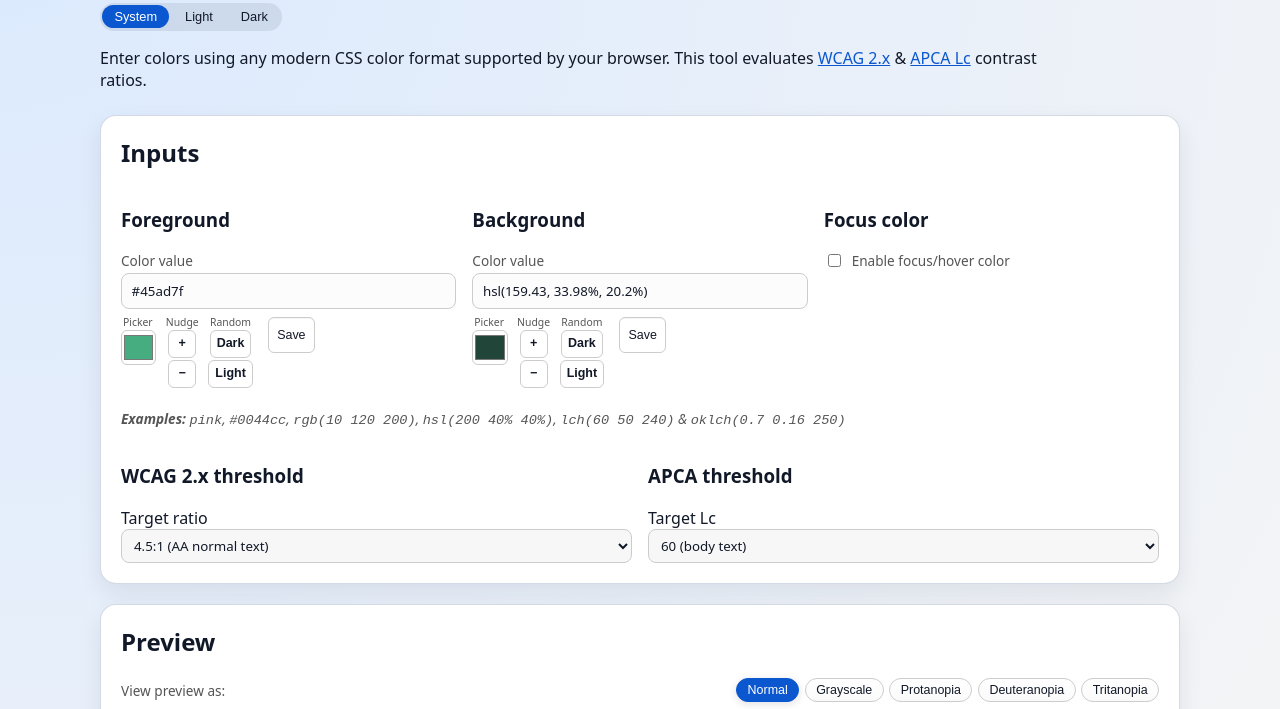
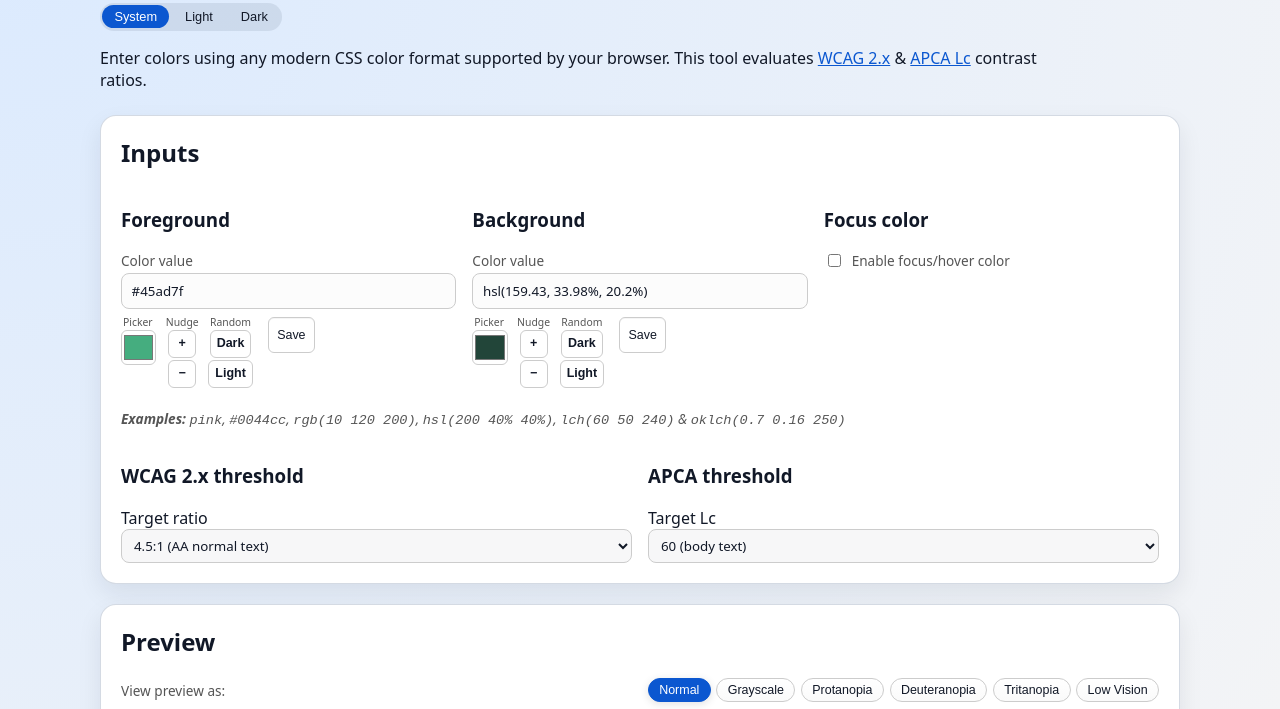
Before and after one commit to mgifford/contrast-plus, a website: page index.html in a window 1280 px wide. Shown: the part 91-800 px from the top of the page. Drawn offline with Linux system fonts and the light colour scheme; no server answers.

Commit message:
Update index.html
another attempt at low-vision

```diff
--- a/index.html
+++ b/index.html
@@ -164,8 +164,9 @@
         <button type="button" class="sim-toggle btn-secondary" data-sim="deuteranopia" aria-pressed="false">Deuteranopia</button>
         <button type="button" class="sim-toggle btn-secondary" data-sim="tritanopia" aria-pressed="false">Tritanopia</button>
 
+        <button type="button" class="sim-toggle btn-secondary" data-sim="low-vision" aria-pressed="false">Low Vision</button>
+
 		<!-- Hide - these aren't working
-        <button type="button" class="sim-toggle btn-secondary" data-sim="low-vision" aria-pressed="false">Low Vision</button>
         <button type="button" class="sim-toggle btn-secondary" data-sim="screen-glare" aria-pressed="false">Screen Glare</button>
 		-->
 
```
